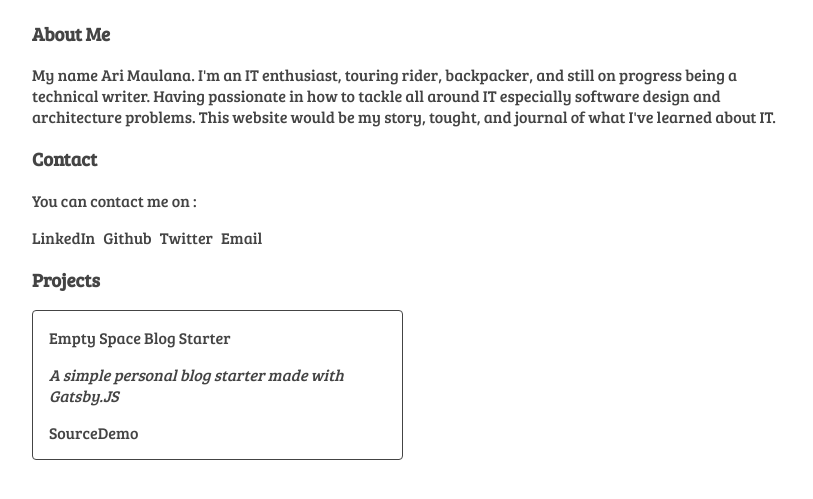
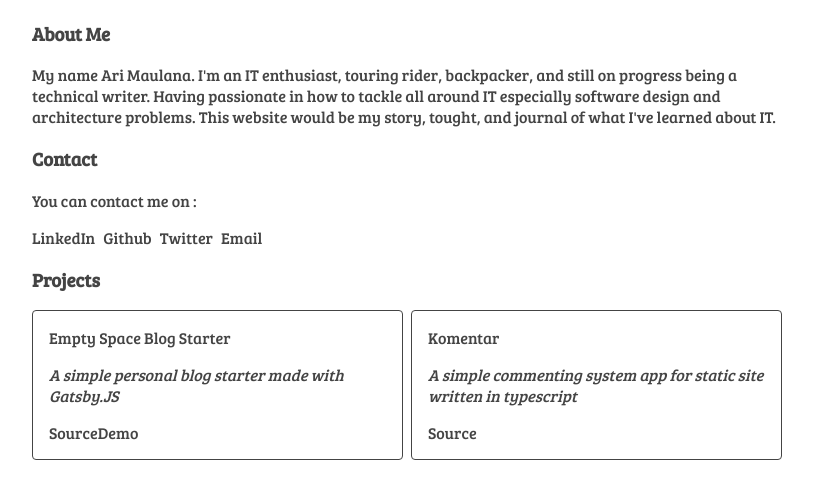
Before and after one commit to arimaulana/empty-space-blog-starter, a Gatsby site: page /about in a window 1280 px wide. Shown: the part 63-562 px from the top of the page, without its empty margins (233-1046 px from the left). Built offline with nearby package versions, Linux system fonts and the light colour scheme; Gatsby itself is replaced by a stand-in of ours.

Commit message:
add optional demo link

```diff
--- a/gatsby-config.js
+++ b/gatsby-config.js
@@ -37,6 +37,12 @@ module.exports = {
 				source: "https://github.com/arimaulana/empty-space-blog-starter",
 				demo: "https://arimaulana.com",
 			},
+			{
+				name: "Komentar",
+				description: "A simple commenting system app for static site written in typescript",
+				source: "https://github.com/arimaulana/komentar",
+				demo: ""
+			}
 		],
 	},
 	plugins: [
--- a/src/components/project.js
+++ b/src/components/project.js
@@ -12,9 +12,11 @@ export default function Project({ name, description, source, demo }) {
 				<a href={source} target="_blank" rel="noreferrer">
 					Source
 				</a>
-				<a href={demo} target="_blank" rel="noreferrer">
-					Demo
-				</a>
+				{demo ? (
+					<a href={demo} target="_blank" rel="noreferrer">
+						Demo
+					</a>
+				) : null}
 			</section>
 		</section>
 	);
```
